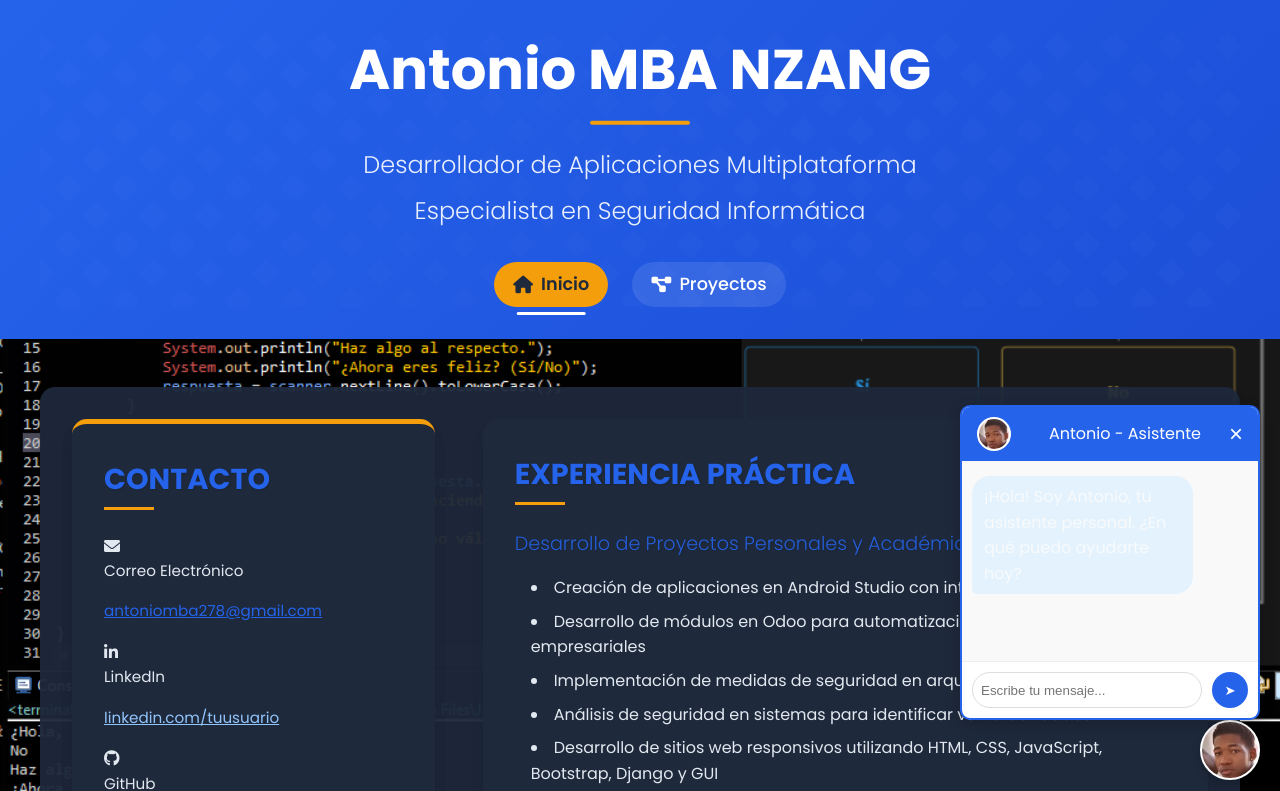
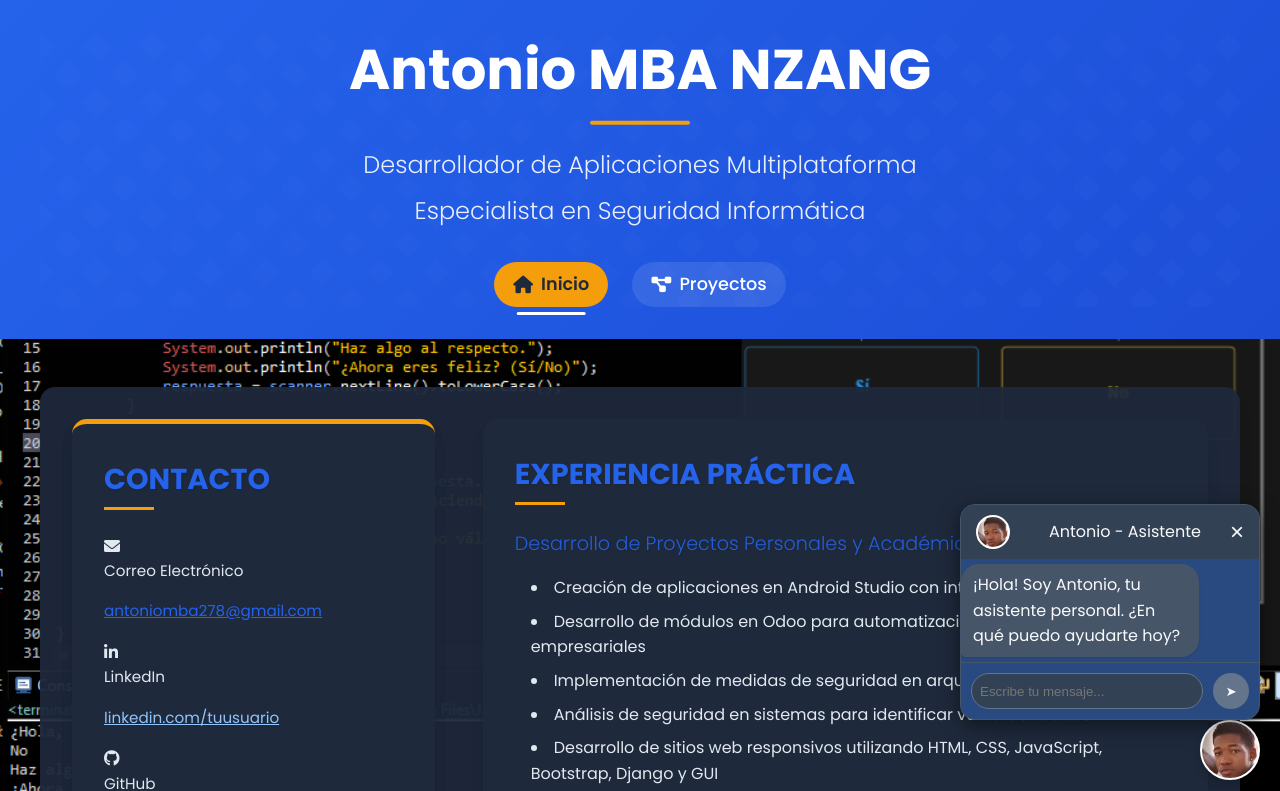
Before and after one commit to Antoniomba23/Portafolio_mba, a plain HTML site: page index.html in a window 1280 px wide. Both pictures are taken after a click on the button "Hablar con YoBot". Shown: the top 791 px of the page. Drawn offline with Linux system fonts and the dark colour scheme.

Commit message:
Implementado modo oscuro y mejoras en el chatbot

```diff
--- a/css/antonio.css
+++ b/css/antonio.css
@@ -595,14 +595,14 @@ body {
     bottom: 80px;
     right: 20px;
     width: 300px;
-    background: white;
-    border-radius: 10px;
-    box-shadow: 0 5px 15px rgba(0, 0, 0, 0.2);
+    background: #f0f0f0; /* Cambia el color de fondo */
+    border-radius: 15px; /* Aumenta el radio del borde */
+    box-shadow: 0 5px 20px rgba(0, 0, 0, 0.1); /* Ajusta la sombra */
     z-index: 1000;
     display: none;
     flex-direction: column;
     overflow: hidden;
-    border: 2px solid var(--primary);
+    border: 1px solid var(--primary); /* Cambia el estilo del borde */
 }
 
 #chatbot-header {
@@ -636,11 +636,12 @@ body {
     cursor: pointer;
 }
 
-#chatbot-messages {
-    height: 200px;
-    padding: 10px;
-    overflow-y: auto;
-    background: #f9f9f9;
+.bot-message {
+    background: #5755e7; /* Color más suave */
+    align-self: flex-start;
+    border-radius: 20px; /* Aumenta el radio del borde */
+    box-shadow: 0 1px 3px rgba(0, 0, 0, 0.1); /* Sombra */
+    color: #333; /* Color del texto */
 }
 
 #chatbot-input {
@@ -727,3 +728,46 @@ body {
 .chatbot-message {
     animation: messageFadeIn 0.3s ease-out;
 }
+
+/* Modo oscuro para el chatbot */
+@media (prefers-color-scheme: dark) {
+    #chatbot-container {
+        background: #294a80; /* Fondo más oscuro */
+        border: 1px solid #475569; /* Borde más oscuro */
+        box-shadow: 0 5px 20px rgba(0, 0, 0, 0.5); /* Sombra más pronunciada */
+    }
+
+    #chatbot-header {
+        background: #334155; /* Encabezado más oscuro */
+        color: #f8fafc; /* Texto más claro */
+    }
+
+    #close-chatbot {
+        color: #f8fafc; /* Color del icono de cerrar */
+    }
+
+    .bot-message {
+        background: #475569; /* Mensaje del bot más oscuro */
+        color: #f8fafc; /* Texto del bot más claro */
+    }
+
+    .user-message {
+        background: #64748b; /* Mensaje del usuario más oscuro */
+        color: #f8fafc; /* Texto del usuario más claro */
+    }
+
+    #chatbot-input {
+        border-top: 1px solid #475569; /* Borde superior de la entrada */
+    }
+
+    #user-input {
+        background: #334155; /* Fondo de la entrada más oscuro */
+        color: #f8fafc; /* Texto de la entrada más claro */
+        border: 1px solid #64748b; /* Borde de la entrada más oscuro */
+    }
+
+    #send-message {
+        background: #64748b; /* Botón de enviar más oscuro */
+        color: #f8fafc; /* Texto del botón más claro */
+    }
+}
```
Also changed, not shown: css/proyectos.css (+50 -0 lines), 1 other file.
